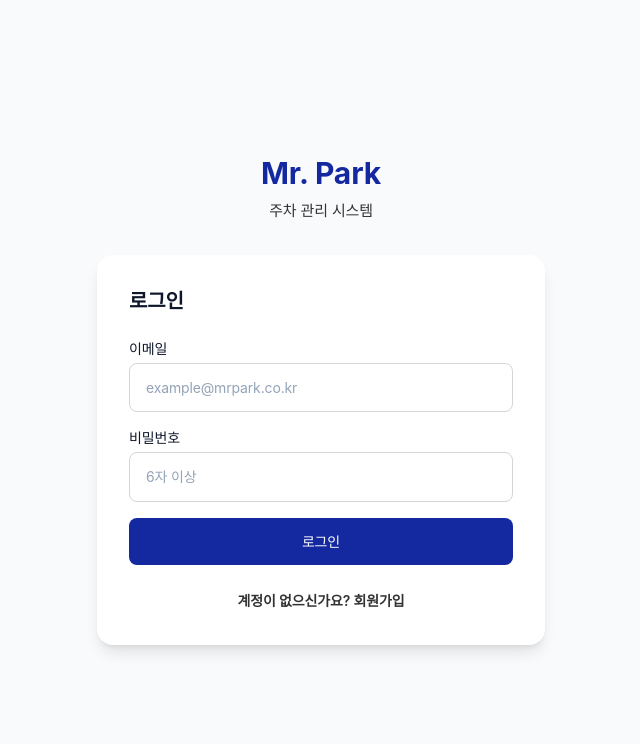
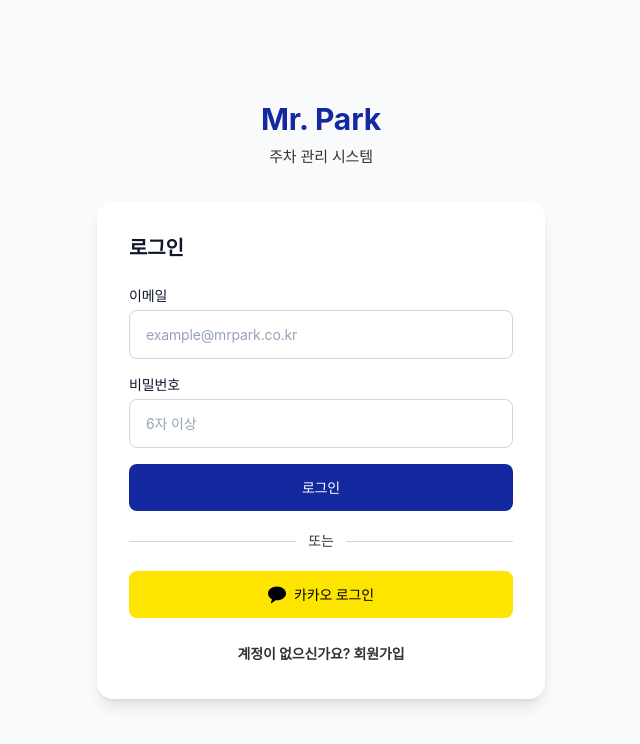
Before and after one commit to mepark1022/mrpark-parking, a Next.js app: page /login in a window 1280 px wide. Shown: the top 744 px of the page, without its empty margins (319-959 px from the left). Built offline with nearby package versions, Linux system fonts and the light colour scheme.

Commit message:
카카오 로그인 추가

```diff
--- /dev/null
+++ b/src/app/auth/callback/route.ts
@@ -0,0 +1,14 @@
+import { createClient } from "@/lib/supabase/server";
+import { NextResponse } from "next/server";
+
+export async function GET(request: Request) {
+  const { searchParams, origin } = new URL(request.url);
+  const code = searchParams.get("code");
+
+  if (code) {
+    const supabase = await createClient();
+    await supabase.auth.exchangeCodeForSession(code);
+  }
+
+  return NextResponse.redirect(`${origin}/dashboard`);
+}
--- a/src/app/login/page.tsx
+++ b/src/app/login/page.tsx
@@ -3,6 +3,7 @@
 
 import { useState } from "react";
 import { login, signup } from "./actions";
+import { createClient } from "@/lib/supabase/client";
 
 export default function LoginPage() {
   const [isSignup, setIsSignup] = useState(false);
@@ -24,6 +25,27 @@
     } catch {
       setError("오류가 발생했습니다. 다시 시도해주세요.");
     } finally {
+      setLoading(false);
+    }
+  }
+
+  async function handleKakaoLogin() {
+    setError("");
+    setLoading(true);
+    try {
+      const supabase = createClient();
+      const { error } = await supabase.auth.signInWithOAuth({
+        provider: "kakao",
+        options: {
+          redirectTo: `${window.location.origin}/auth/callback`,
+        },
+      });
+      if (error) {
+        setError("카카오 로그인에 실패했습니다: " + error.message);
+        setLoading(false);
+      }
+    } catch {
+      setError("카카오 로그인 중 오류가 발생했습니다.");
       setLoading(false);
     }
   }
@@ -57,6 +79,7 @@
               </button>
             </div>
           ) : (
+            <>
               <form action={handleSubmit} className="space-y-4">
                 {isSignup && (
                   <div>
@@ -114,6 +137,32 @@
                   {loading ? "처리 중..." : isSignup ? "회원가입" : "로그인"}
                 </button>
               </form>
+
+              {/* 구분선 */}
+              <div className="flex items-center my-5">
+                <div className="flex-1 border-t border-light-gray"></div>
+                <span className="px-3 text-sm text-mr-gray">또는</span>
+                <div className="flex-1 border-t border-light-gray"></div>
+              </div>
+
+              {/* 카카오 로그인 버튼 */}
+              <button
+                onClick={handleKakaoLogin}
+                disabled={loading}
+                className="w-full py-3 rounded-lg font-medium transition-colors disabled:opacity-50 flex items-center justify-center gap-2"
+                style={{ backgroundColor: "#FEE500", color: "#000000" }}
+              >
+                <svg width="18" height="18" viewBox="0 0 18 18" fill="none">
+                  <path
+                    fillRule="evenodd"
+                    clipRule="evenodd"
+                    d="M9 0.5C4.029 0.5 0 3.588 0 7.393C0 9.814 1.558 11.95 3.931 13.186L2.933 16.779C2.844 17.087 3.213 17.332 3.478 17.147L7.739 14.207C8.153 14.252 8.573 14.285 9 14.285C13.971 14.285 18 11.197 18 7.393C18 3.588 13.971 0.5 9 0.5Z"
+                    fill="#000000"
+                  />
+                </svg>
+                카카오 로그인
+              </button>
+            </>
           )}
 
           {!signupSuccess && (
```
Lines whose indentation alone changed are shown as unchanged.
